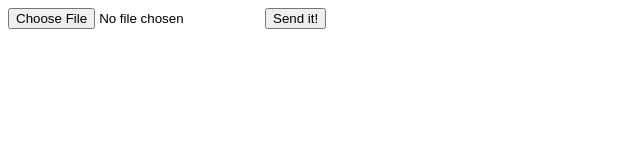
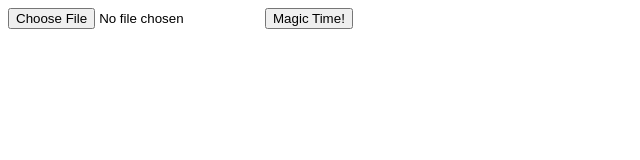
Before and after one commit to harryvu801/Jesse-s-Magical-Repricer, a website: page dist/index.html in a window 1280 px wide. Shown: the full height of the page, 0-640 px from the left. Drawn offline with Linux system fonts and the light colour scheme.

Commit message:
quick edit

```diff
--- a/dist/index.html
+++ b/dist/index.html
@@ -7,7 +7,7 @@
 </head>
 <body>
     <input type="file" id="file1">
-    <button onclick="reprice()">Send it!</button>
+    <button onclick="reprice()">Magic Time!</button>
     <script src='./bundle.js'></script>
 </body>
 </html>
```
